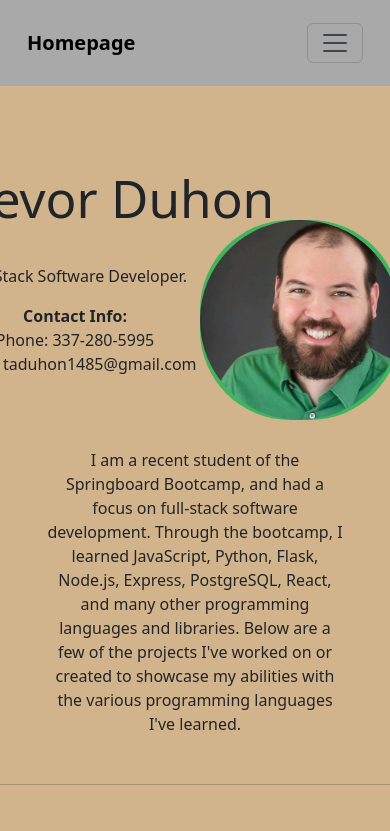
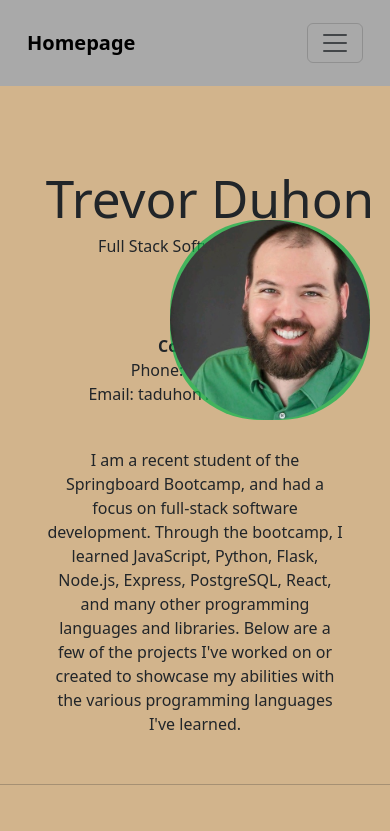
Before and after one commit to Tadler92/Portfolio, a React (Vite) app: page / in a window 390 px wide. Shown: the top 831 px of the page. Built offline with nearby package versions, Linux system fonts and the light colour scheme.

Commit message:
More screen size responsive edits

```diff
--- a/src/Home.css
+++ b/src/Home.css
@@ -116,3 +116,33 @@ hr {
     left: 200px;
   }
 }
+
+@media (max-width: 400px) {
+  .Home-info h1 {
+    position: relative;
+    top: -30px;
+    left: 135px;
+  }
+
+  .Home-info p {
+    position: relative;
+    top: -30px;
+    left: 135px;
+  }
+
+  .Home-img {
+    background-color: rgba(6, 182, 73, 0.7);
+    border-radius: 90px;
+    width: 200px;
+    height: 200px;
+    position: relative;
+    left: -100px;
+    top: 20px;
+  }
+
+  .Home-info figure {
+    position: relative;
+    top: 30px;
+    left: 135px;
+  }
+}
--- a/src/NavBar.jsx
+++ b/src/NavBar.jsx
@@ -18,7 +18,11 @@ function NavBar() {
   return (
     <div className="NavBar">
       <Navbar expand="md">
-        <NavLink to="/" className="navbar-brand NavBar-homepage">
+        <NavLink
+          to="/"
+          className="navbar-brand NavBar-homepage"
+          // onClick={toggle}
+        >
           Homepage
         </NavLink>
 
@@ -27,17 +31,31 @@ function NavBar() {
         <Collapse className="justify-content-end" isOpen={isOpen} navbar>
           <Nav className="ml-auto" navbar>
             <NavItem>
-              <NavLink className='mx-2' to="/move-awards-draft">
+              <NavLink
+                className='mx-2'
+                to="/move-awards-draft"
+                onClick={toggle}
+              >
                 Python/Flask Project
               </NavLink>
             </NavItem>
             <NavItem>
-              <NavLink className='mx-2' to="/react-jobly">
+              <NavLink
+                className='mx-2'
+                to="/react-jobly"
+                onClick={toggle}
+              >
                 React Project
               </NavLink>
             </NavItem>
             <NavItem>
-              <NavLink className='mx-2' to="/contact-me">Contact Me</NavLink>
+              <NavLink
+                className='mx-2'
+                to="/contact-me"
+                onClick={toggle}
+              >
+                Contact Me
+              </NavLink>
             </NavItem>
           </Nav>
         </Collapse>
--- a/src/Project.css
+++ b/src/Project.css
@@ -23,9 +23,18 @@
   }
 }
 
-.Project-info {
-  background-color: lightblue;
-  width: 350px;
+@media (min-width: 400px) {
+  .Project-info {
+    background-color: lightblue;
+    width: 350px;
+  }
+}
+
+@media (max-width: 400px) {
+  .Project-info {
+    background-color: lightblue;
+    width: 300px;
+  }
 }
 
 .Project-img {
```
